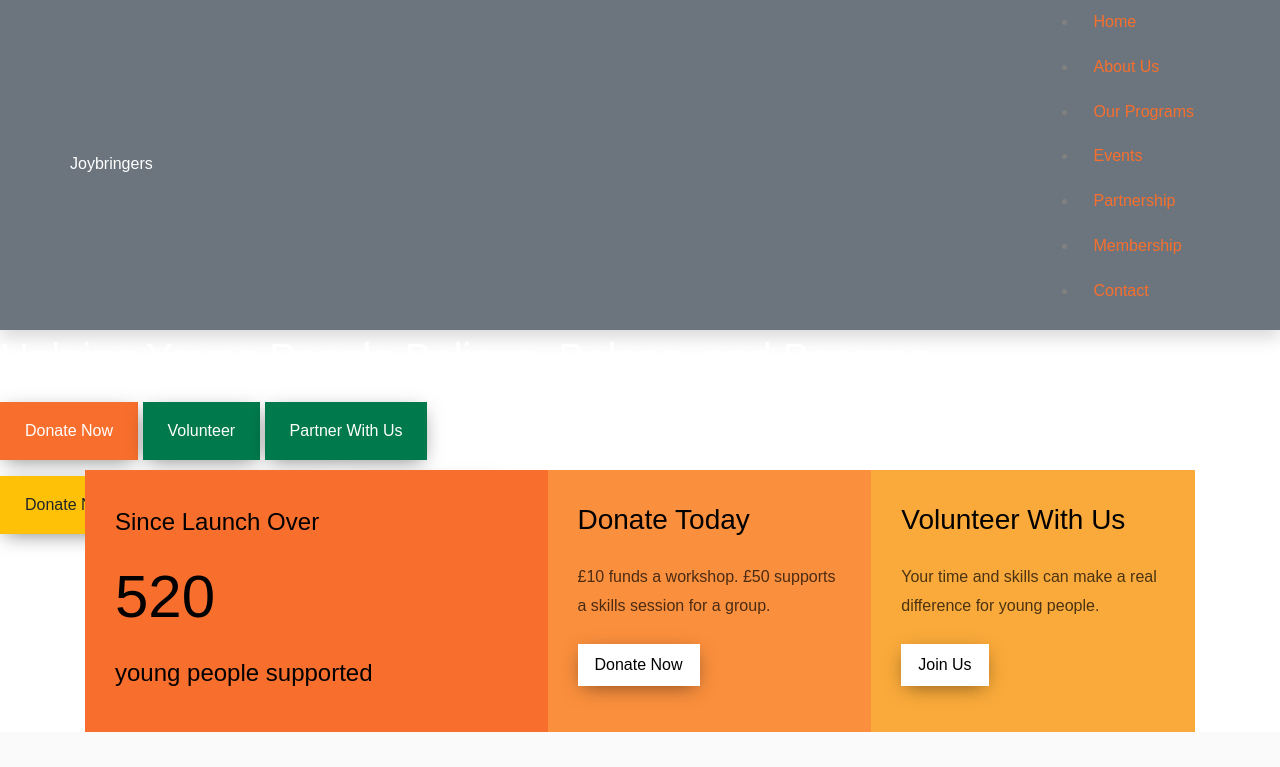
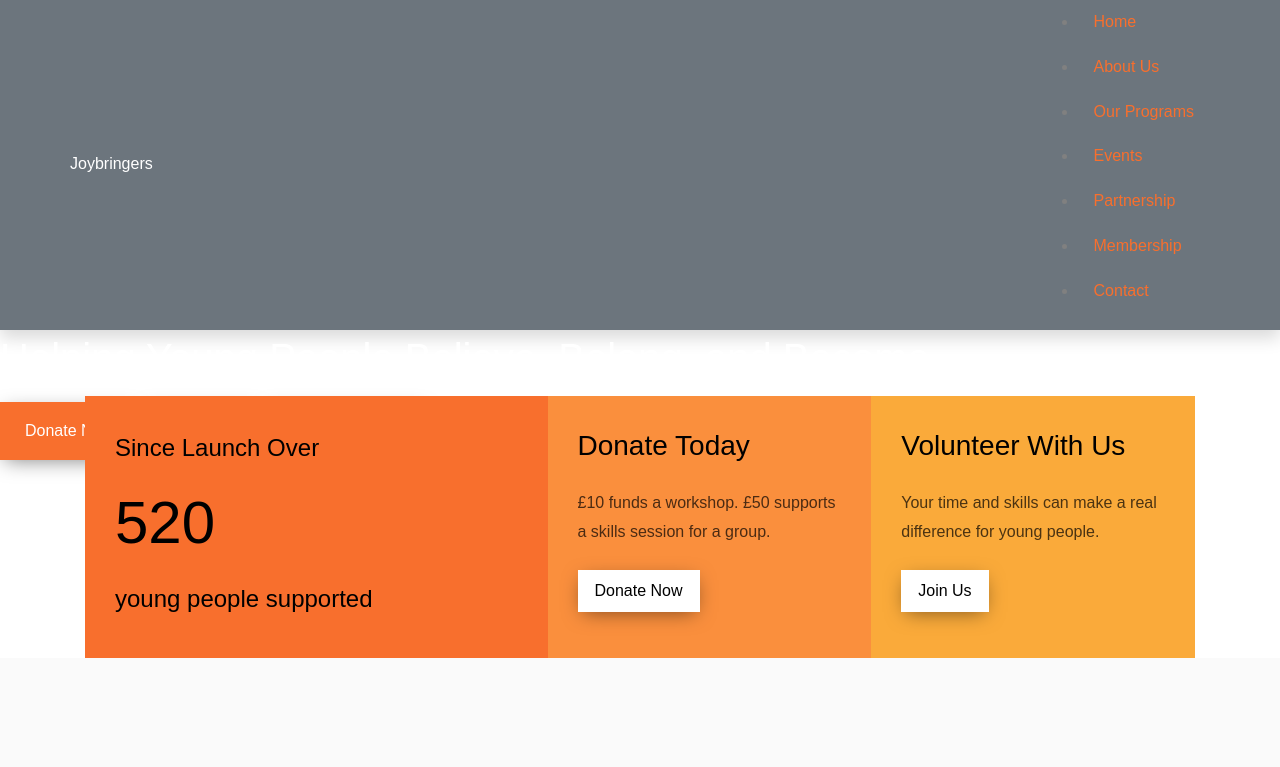
Before and after one commit to Beau34-max/joybringerscharity, a plain HTML site: page index.html in a window 1280 px wide. Shown: the top 767 px of the page. Drawn offline with nearby package versions, Linux system fonts and the light colour scheme; files that its build step writes are made by us from their sources; a web font is replaced by a local one.

Commit message:
new changes

```diff
--- a/index.html
+++ b/index.html
@@ -66,15 +66,6 @@
         <div class="ftco-cover-1 overlay" style="background-image: url('images/joy3.jpg');"></div>
       </div>
     </div>
-          <p>
-            <a href="donate.html" class="btn btn-warning px-4 py-3">Donate Now</a>
-            <a href="volunteer.html" class="btn btn-success px-4 py-3">Become a Volunteer</a>
-            <a href="partner.html" class="btn btn-success px-4 py-3">Partner With Us</a>
-          </p>
-        </div>
-      </div>
-    </div>
-  </div>
 
   <!-- Impact Counter -->
   <section class="ftco-counter ftco-intro" id="section-counter">
```
